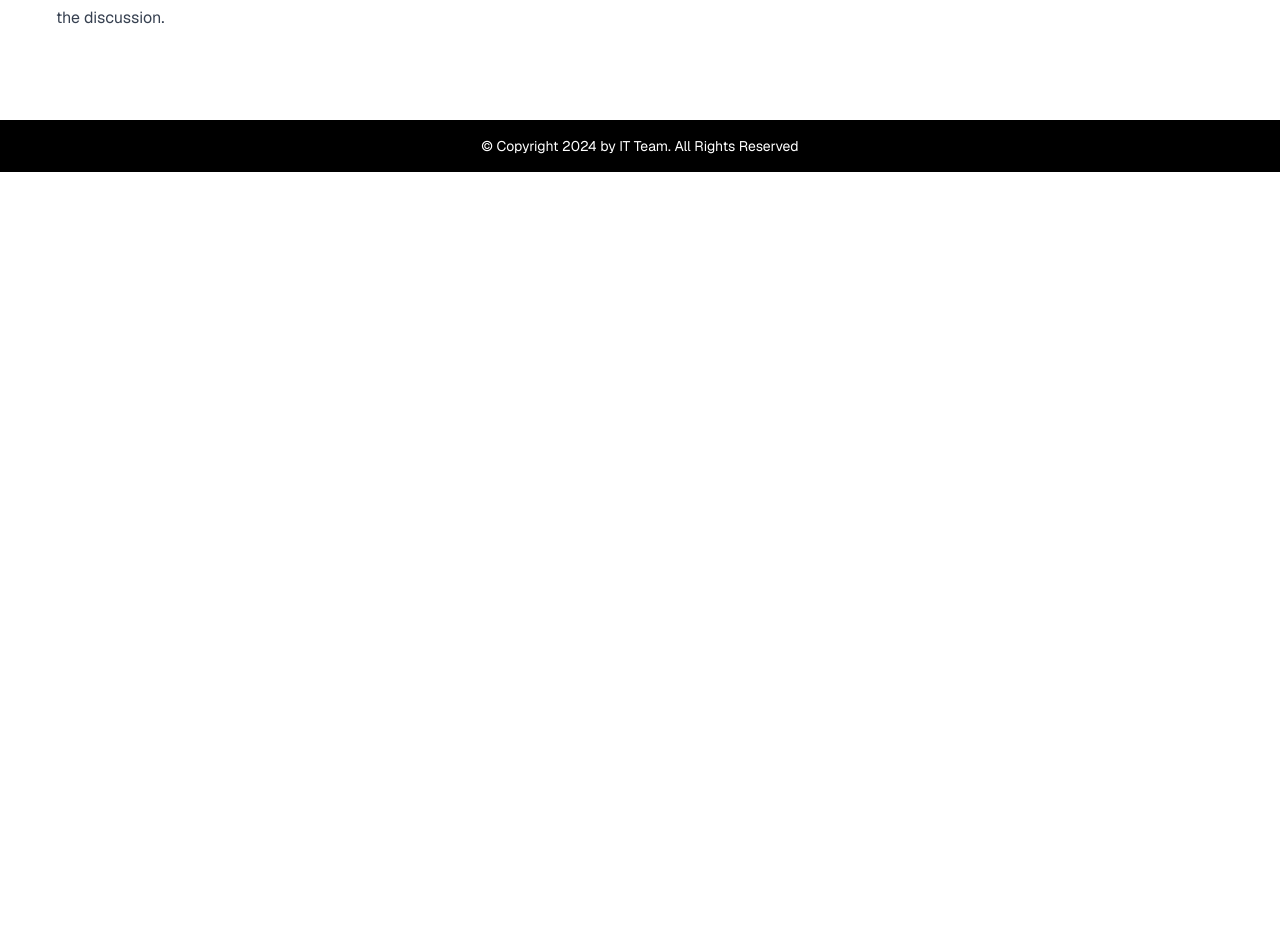
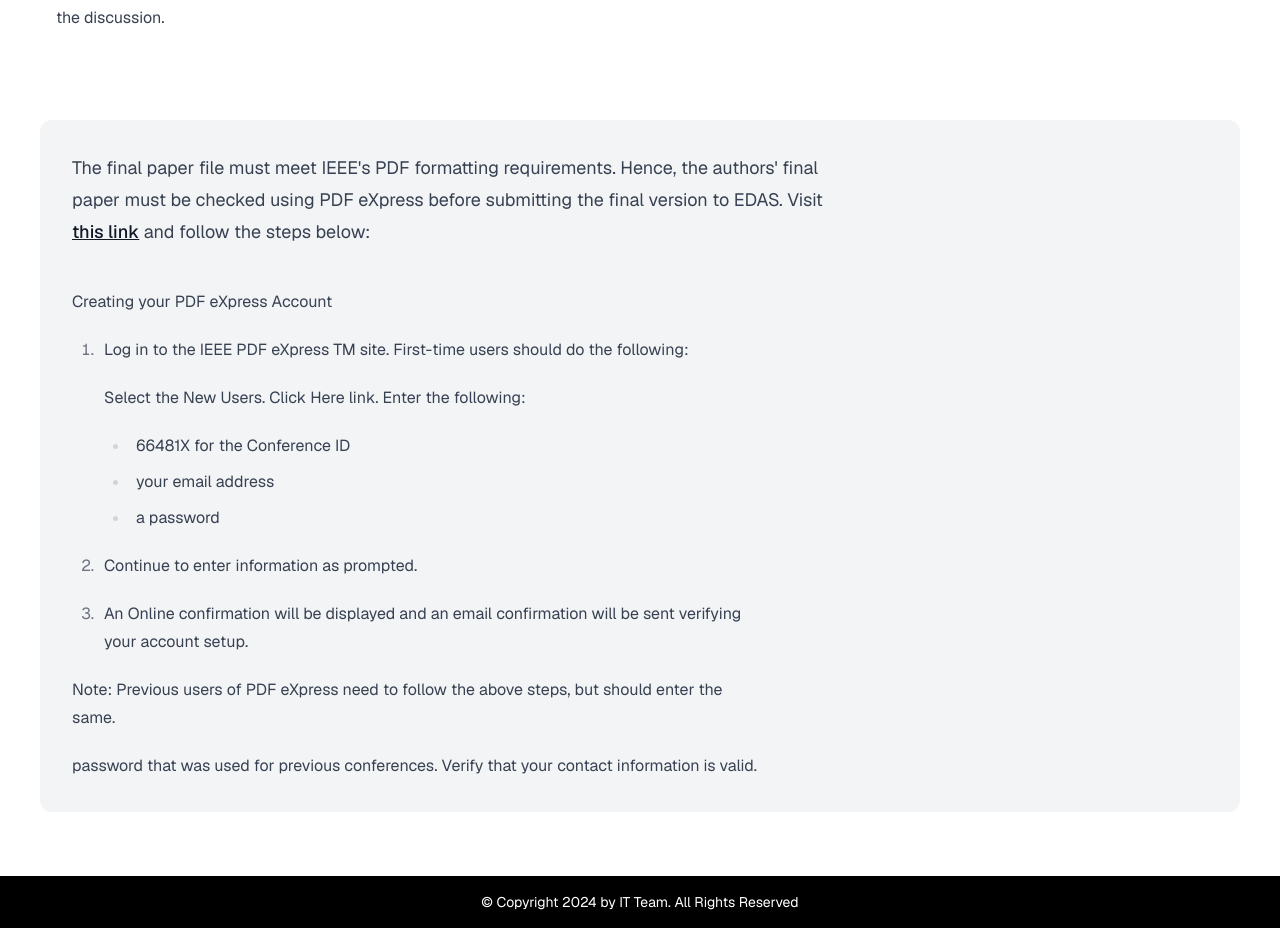
Before and after one commit to ISySRGg/Icaitech, a Next.js app: page /submission in a window 1280 px wide. Shown: the part 1028-1956 px from the top of the page. Before the commit the page ends 1200 px from the top, so only its background shows below. Built offline with nearby package versions, Linux system fonts and the light colour scheme.

Commit message:
update submission

```diff
--- a/src/app/(contents)/submission/page.tsx
+++ b/src/app/(contents)/submission/page.tsx
@@ -4,6 +4,7 @@ import Markdown from "markdown-to-jsx"
 import PageHeader from "@/components/page-header"
 
 import { submissionGuidelines } from "../../../../contents/submissioin-guideline"
+import Link from "next/link"
 
 export default function Page() {
   return (
@@ -13,7 +14,7 @@ export default function Page() {
         <p className="text-lg md:text-xl">
           Before you proceed, follow the guidelines below.
         </p>
-        <ul className="mt-8 md:mt-10 md:columns-2 md:gap-x-20">
+        <ul className="mt-8 md:mt-10 *:break-inside-avoid md:columns-2 md:gap-x-20">
           {submissionGuidelines.map((guideline: Guideline, i) => (
             <li key={i} className="flex flex-col pb-6">
               <p className="font-mono text-3xl text-sky-700">
@@ -27,6 +28,46 @@ export default function Page() {
           ))}
         </ul>
       </section>
+      <section className="container mt-8 md:mt-16 bg-gray-100 md:rounded-xl p-4 md:p-8">
+        <div className="prose prose-lg">
+          <p>
+            The final paper file must meet IEEE&apos;s PDF formatting requirements. Hence, the authors&apos; final paper must be checked using PDF eXpress before submitting the final version to EDAS. Visit <Link href="https://ieee-pdf-express.org">this link</Link> and follow the steps below:
+          </p>
+        </div>
+        <div className="prose mt-10">
+          <p>
+            Creating your PDF eXpress Account
+          </p>
+
+          <ol>
+            <li>
+              <p>Log in to the IEEE PDF eXpress TM site. First-time users should do the following:</p>
+              <p>Select the New Users. Click Here link. Enter the following:</p>
+              <ul>
+                <li>66481X for the Conference ID</li>
+                <li>your email address</li>
+                <li>a password</li>
+              </ul>
+            </li>
+
+            <li>
+              <p>Continue to enter information as prompted.</p>
+            </li>
+
+            <li>
+              <p>An Online confirmation will be displayed and an email confirmation will be sent verifying your account setup.</p>
+            </li>
+          </ol>
+          <p>
+            Note: Previous users of PDF eXpress need to follow the above steps, but should enter the same.
+          </p>
+          <p>
+            password that was used for previous conferences. Verify that your contact information is valid.
+          </p>
+
+        </div>
+
+      </section>
     </>
   )
 }
--- a/src/app/page.tsx
+++ b/src/app/page.tsx
@@ -141,7 +141,7 @@ export default function Page() {
           Important Date
         </h2>
 
-        <div className="mt-6 grid grid-cols-3 gap-4">
+        <div className="mt-6 grid md:grid-cols-3 gap-4">
           {importantDate.map((item, i) => (
             <div key={i} className="flex flex-col gap-2 rounded border p-8">
               <p>{item.name}</p>
```
